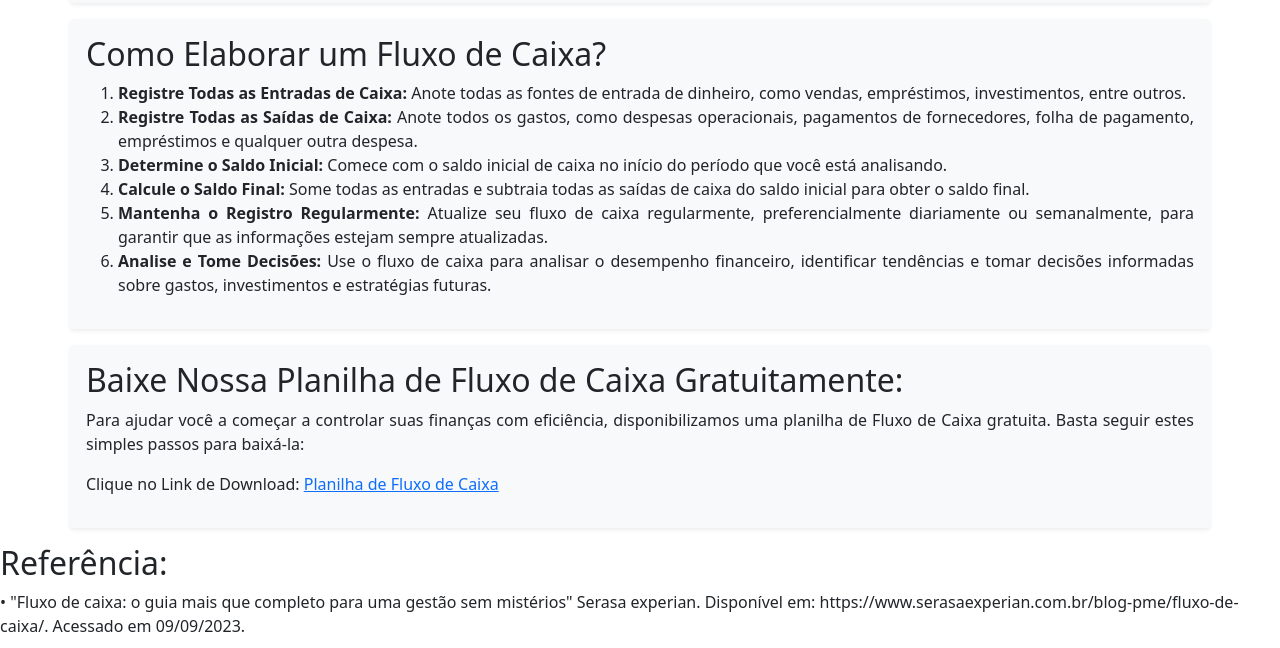
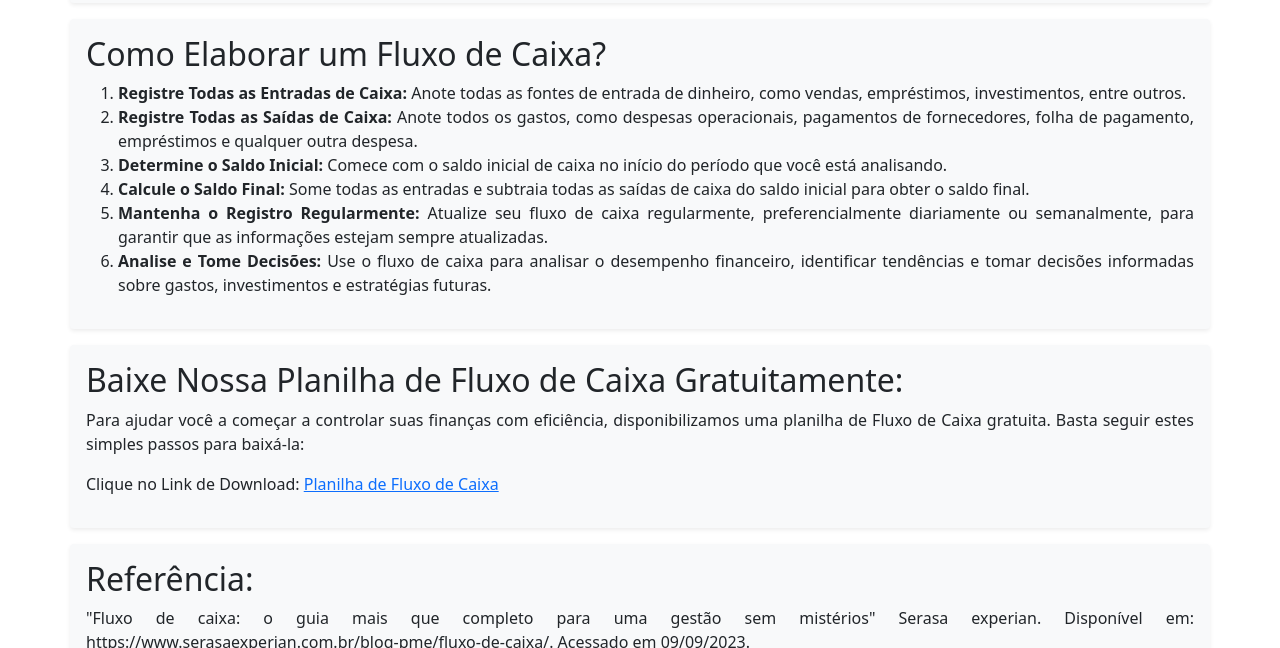
Before and after one commit to Victor-OG/infomei, a plain HTML site: page fluxo-caixa.html in a window 1280 px wide. Shown: the part 1005-1653 px from the top of the page. Drawn offline with nearby package versions, Linux system fonts and the light colour scheme.

Commit message:
Add files via upload

```diff
--- a/fluxo-caixa.html
+++ b/fluxo-caixa.html
@@ -89,11 +89,11 @@
             <h2>Baixe Nossa Planilha de Fluxo de Caixa Gratuitamente:</h2>
             <p>Para ajudar você a começar a controlar suas finanças com eficiência, disponibilizamos uma planilha de Fluxo de Caixa gratuita. Basta seguir estes simples passos para baixá-la:</p>
             <p>Clique no Link de Download: <a href="0_Fluxo_de_Caixa_planilha1.xlsx">Planilha de Fluxo de Caixa</a></p>
-        </div class="container texto bg-light p-3 my-3 rounded shadow-sm">
-            <h2>Referência:</h2>
-            <p>•	"Fluxo de caixa: o guia mais que completo para uma gestão sem mistérios" Serasa experian. Disponível em: https://www.serasaexperian.com.br/blog-pme/fluxo-de-caixa/. Acessado em 09/09/2023.</p>
-        <div>
+        </div>
 
+        <div class="container texto bg-light p-3 my-3 rounded shadow-sm">
+          <h2>Referência:</h2>
+          <p>"Fluxo de caixa: o guia mais que completo para uma gestão sem mistérios" Serasa experian. Disponível em: https://www.serasaexperian.com.br/blog-pme/fluxo-de-caixa/. Acessado em 09/09/2023.</p>
         </div>
 
 
```
